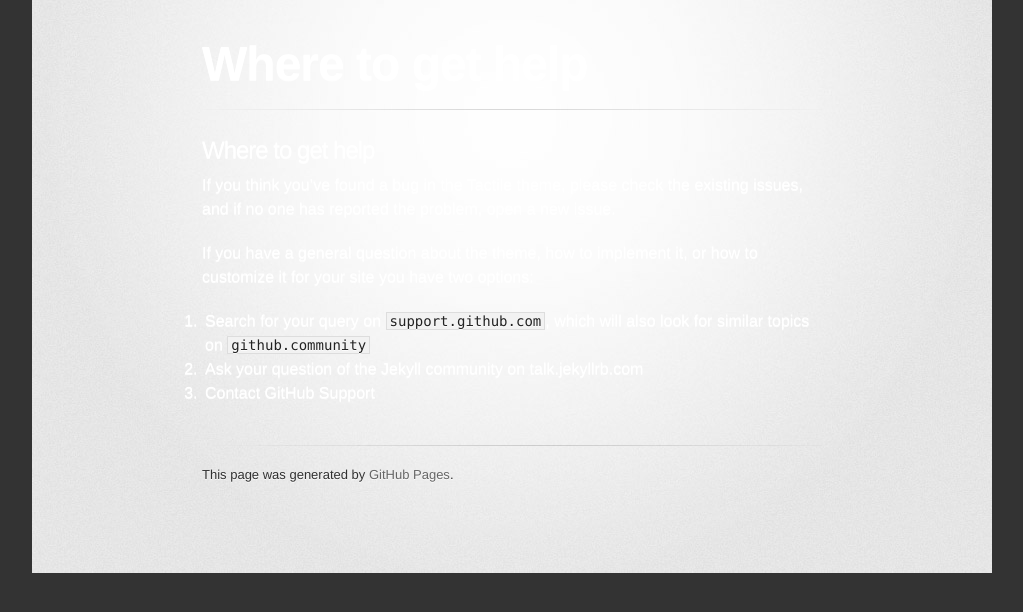
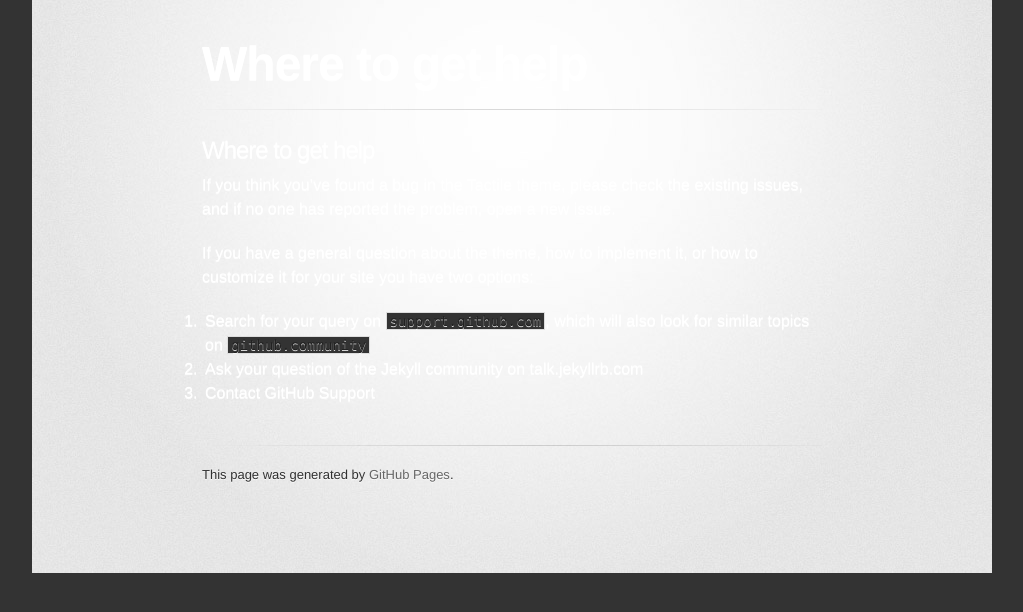
Before and after one commit to alexszokolay/alexszokolay.github.io, a Jekyll site: the page built from docs/SUPPORT.md, in a window 1280 px wide. Shown: the top 612 px of the page, without its empty margins (128-1151 px from the left). Built offline with Jekyll 4.4.1, drawn with Linux system fonts in a browser that asks for light colours; some web fonts are replaced; our own code applies the rules of GitHub Pages for plain Markdown files; the repository's description, which GitHub fills in, is left out.

Commit message:
Update jekyll-theme-tactile.scss

```diff
--- a/_sass/jekyll-theme-tactile.scss
+++ b/_sass/jekyll-theme-tactile.scss
@@ -128,7 +128,7 @@ code, pre {
 
 code {
   padding: 0 3px;
-  background-color: #f2f2f2;
+  background-color: #333333;
   border: solid 1px #ddd;
 }
 
@@ -187,7 +187,7 @@ td {
 
 form {
   padding: 20px;
-  background: #f2f2f2;
+  background: #333333;
 
 }
 
@@ -209,7 +209,7 @@ h3 {
   margin-bottom: 8px;
   font-size: 18px;
   font-weight: bold;
-  color: #FFFFFF;
+  color: #303030;
 }
 
 h4 {
```
